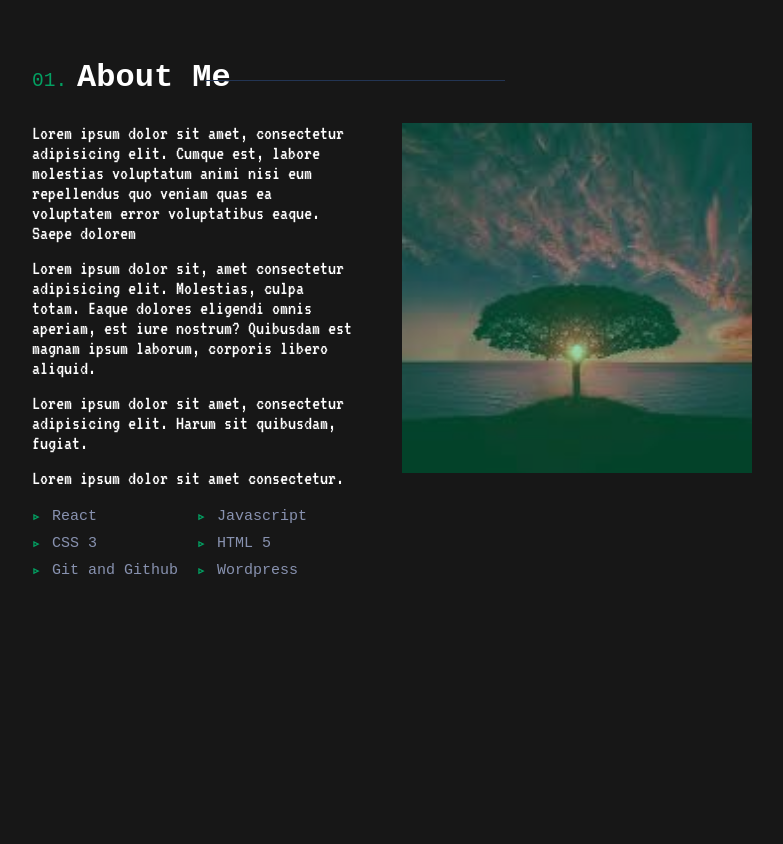
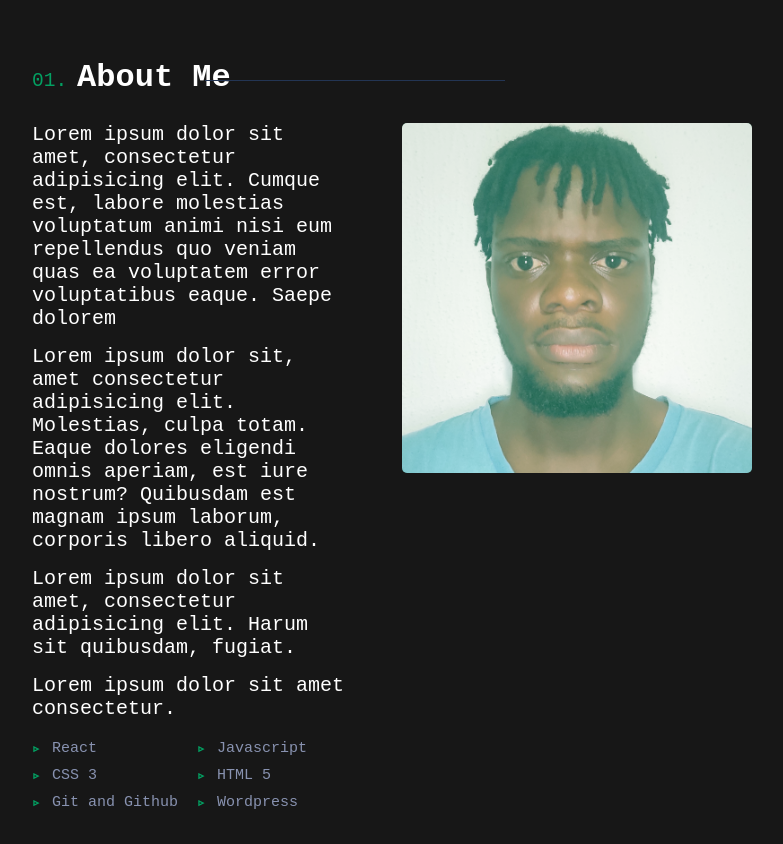
Before and after one commit to Alfred-Emmanuel/my-portfolio, a React (Create React App) app: page / in a window 1280 px wide. Shown: the part 880-1724 px from the top of the page, without its empty margins (248-1031 px from the left). Built offline with nearby package versions, Linux system fonts and the light colour scheme.

Commit message:
made some last minute changes on the about me section

```diff
--- a/src/Components/body.jsx
+++ b/src/Components/body.jsx
@@ -62,7 +62,7 @@ function Body() {
               </ul>
             </div>
             <div className="image-wrapper">
-              <img src="/logo.jpeg" />
+              <img src="/face.jpg" />
               <div class="overlay"></div>
             </div>
           </div>
--- a/src/style.css
+++ b/src/style.css
@@ -364,7 +364,7 @@ main {
 #about p{
     margin: 0px 0px 15px;
     font-size: 20px;
-    font-family: var(--matrix-font);
+    /* font-family: var(--matrix-font); */
 }
 
 #about p:last-child, p:last-of-type {
@@ -405,6 +405,7 @@ main {
     width:350px;
     height: 350px;
     position: relative;
+    border-radius: 5px;
 }
 
 .image-wrapper img{
@@ -412,17 +413,20 @@ main {
     height: 100%;
     object-fit: cover;
     transition: .5s ease;
+    border-radius: 5px;
 }
 
 .image-wrapper .overlay {
     position: absolute;
-    opacity: 0.4;
+    opacity: 0.5;
     top: 0;
     left: 0;
     width: 100%;
     height: 100%;
     background: var(--matrix-color);
     transition: .5s ease;
+    mix-blend-mode: screen;
+    border-radius: 5px;
   }
 
   .image-wrapper:hover .overlay{
```
Also changed, not shown: public/face.jpg (added).
